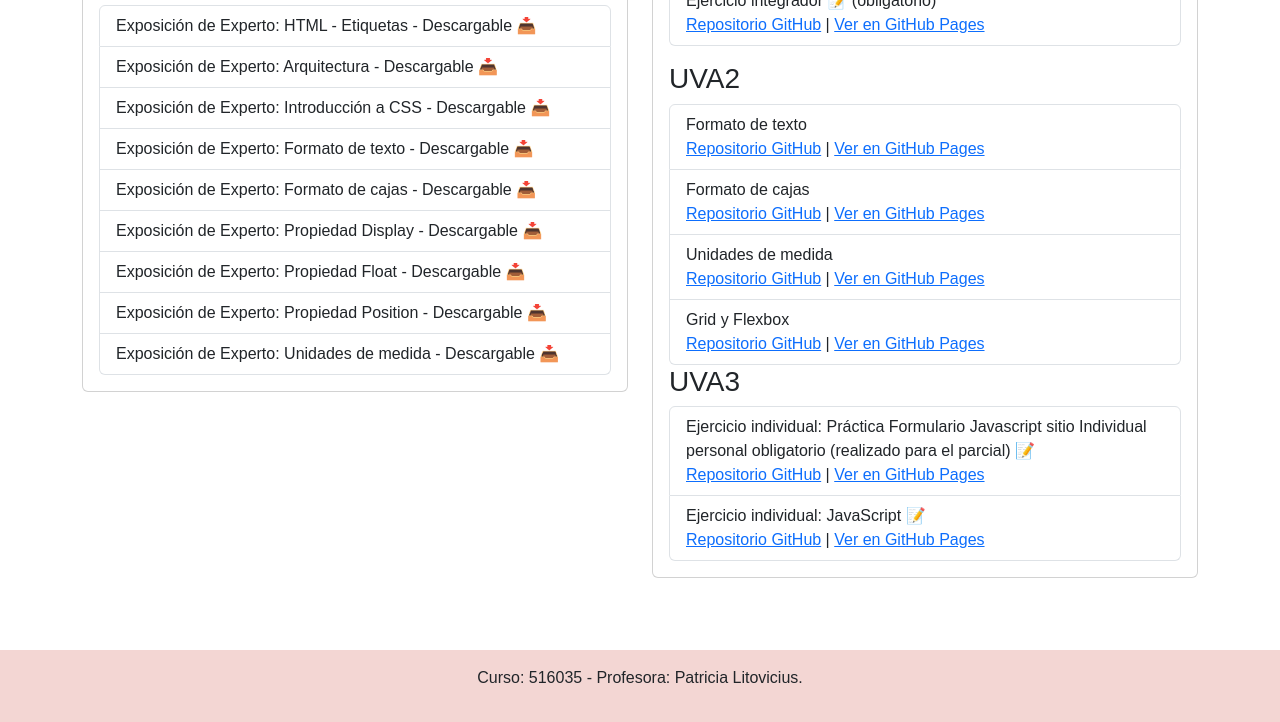
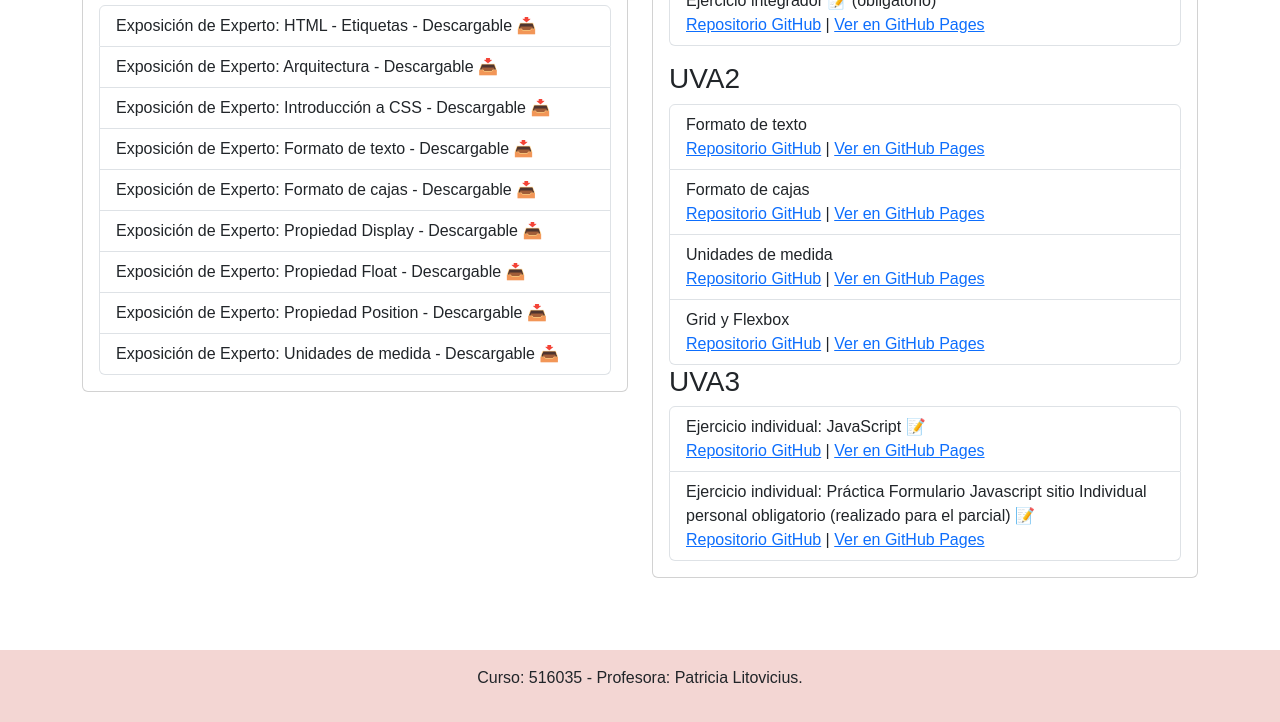
Before and after one commit to camdlt/DDW-SobreMi, a website: page src/uvas/uva1/materiaDDW.html in a window 1280 px wide. Shown: the part 464-1186 px from the top of the page. Drawn offline with nearby package versions, Linux system fonts and the light colour scheme; a web font is replaced by a local one.

Commit message:
fix titulos uvas

```diff
--- a/src/uvas/uva1/materiaDDW.html
+++ b/src/uvas/uva1/materiaDDW.html
@@ -151,18 +151,20 @@
                                     Pages</a>
                             </li>
                         </ul>
-                          <h3 class="mb-2">UVA3</h3>
+                        <h3 class="mb-2">UVA3</h3>
                         <ul class="list-group">
                             <li class="list-group-item">
-                                Ejercicio individual: Práctica Formulario Javascript sitio Individual personal obligatorio (realizado para el parcial) 📝
+                                Ejercicio individual: JavaScript 📝
                                 <br>
                                 <a href="https://github.com/camdlt/DDW-SobreMi/pull/19" target="_blank"
                                     rel="noopener noreferrer">Repositorio GitHub</a> |
-                                <a href="../uva3/individual.html" target="_blank" rel="noopener noreferrer">Ver en GitHub
+                                <a href="../uva3/individual.html" target="_blank" rel="noopener noreferrer">Ver en
+                                    GitHub
                                     Pages</a>
                             </li>
                             <li class="list-group-item">
-                                Ejercicio individual: JavaScript 📝
+                                Ejercicio individual: Práctica Formulario Javascript sitio Individual personal
+                                obligatorio (realizado para el parcial) 📝
                                 <br>
                                 <a href="https://github.com/camdlt/DDW-SobreMi/pull/20" target="_blank"
                                     rel="noopener noreferrer">Repositorio GitHub</a> |
```
